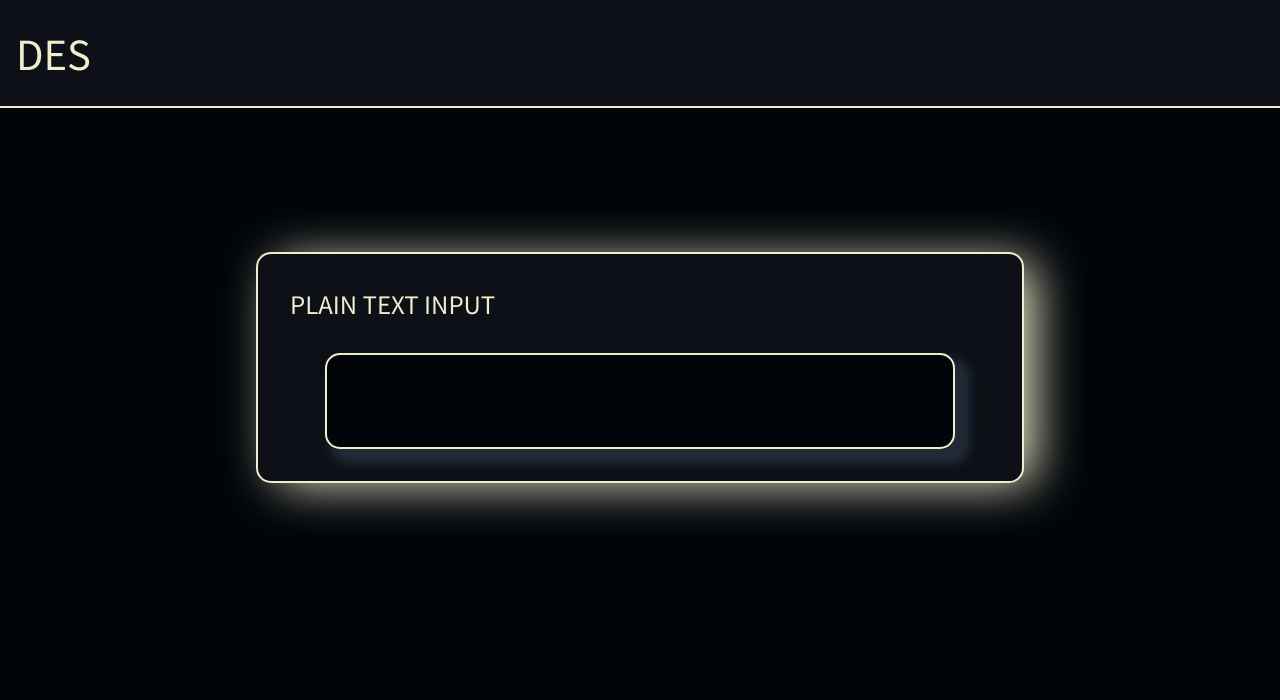
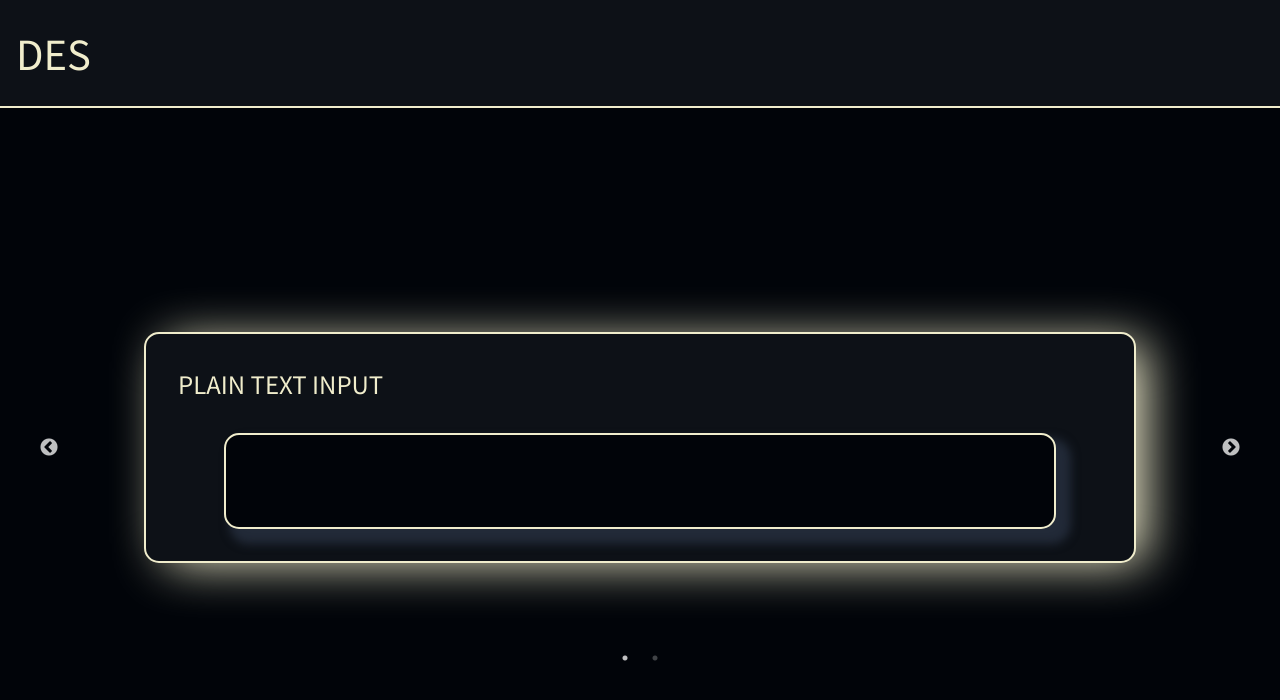
Before and after one commit to pandora2948/DES-Project, a React (Create React App) app: page / in a window 1280 px wide. Shown: the top 700 px of the page. Built offline with nearby package versions, Linux system fonts and the light colour scheme.

Commit message:
feat: 캐러셀 생성및 플레이스홀더 배치

```diff
--- /dev/null
+++ b/src/components/Output/KeyGenerator.js
@@ -0,0 +1,15 @@
+import styled from "@emotion/styled";
+import mixins from "../../assets/mixins";
+import variables from "../../assets/variables";
+
+const Wrapper = styled.div`
+  ${mixins.displayBox}
+  border-color: ${variables.colors.keyColorRed};
+  box-shadow: 15px 5px 50px -5px ${variables.colors.keyColorRed};
+`;
+
+const KeyGenerator = (props) => {
+  return <Wrapper>{props.keyValue}</Wrapper>;
+};
+
+export default KeyGenerator;
--- a/src/components/Wrapper/Body.js
+++ b/src/components/Wrapper/Body.js
@@ -1,33 +1,65 @@
 import styled from "@emotion/styled";
 import PlainTextInput from "../Input/PlainTextInput";
+import KeyGenerator from "../Output/KeyGenerator";
 import { useState } from "react";
 import Result from "./Result";
+import Slider from "react-slick";
+import "slick-carousel/slick/slick.css";
+import "slick-carousel/slick/slick-theme.css";
 
 const Wrapper = styled.div`
-  width: 60%;
+  padding: 5rem;
   display: flex;
   flex-flow: column wrap;
+`;
+
+const TypeSlider = styled(Slider)`
+  width: 90%;
+
+  .slick-dots button {
+    &::before {
+      color: white !important ;
+    }
+  }
 `;
 
 const Body = () => {
   const [plainText, setPlainText] = useState("");
   const [plainBit, setPlainBit] = useState("");
   const [initialPermutation, setInitialPermutation] = useState("");
+  const [keyValue, setKeyValue] = useState("");
+
+  const settings = {
+    dots: true,
+    infinite: true,
+    swipe: false,
+    speed: 500,
+    slidesToShow: 1,
+    slidesToScroll: 1,
+  };
+
   return (
+    <TypeSlider {...settings}>
       <Wrapper>
         <PlainTextInput
           inputValue={plainText}
           modifyPlainBit={setPlainBit}
           modifyInputValue={setPlainText}
           modifyInitialPermutation={setInitialPermutation}
-      ></PlainTextInput>
+          setKeyValue={setKeyValue}
+        />
         {plainText !== "" ? (
           <Result
             plainBit={plainBit}
             initialPermutation={initialPermutation}
-        ></Result>
+            keyValue={keyValue}
+          />
         ) : null}
       </Wrapper>
+      <Wrapper>
+        <KeyGenerator />
+      </Wrapper>
+    </TypeSlider>
   );
 };
 
```
Lines whose indentation alone changed are shown as unchanged.
